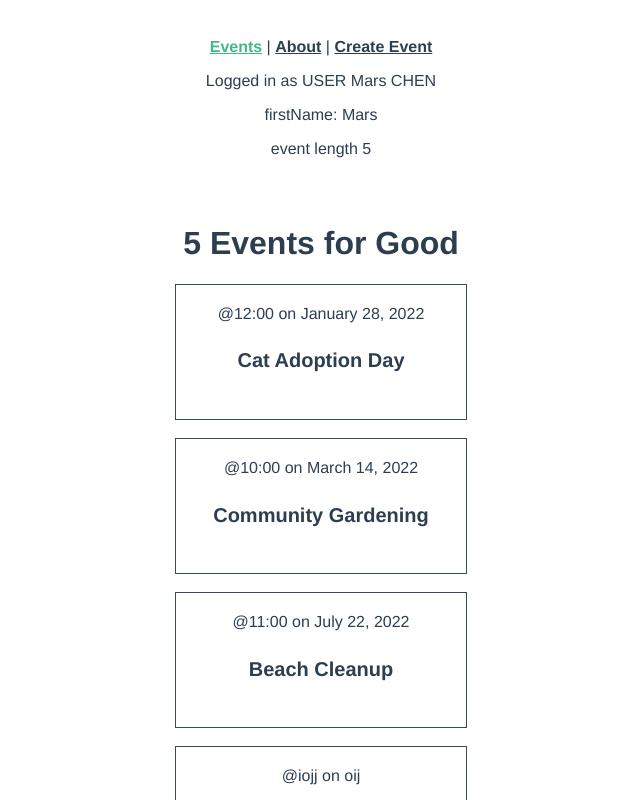
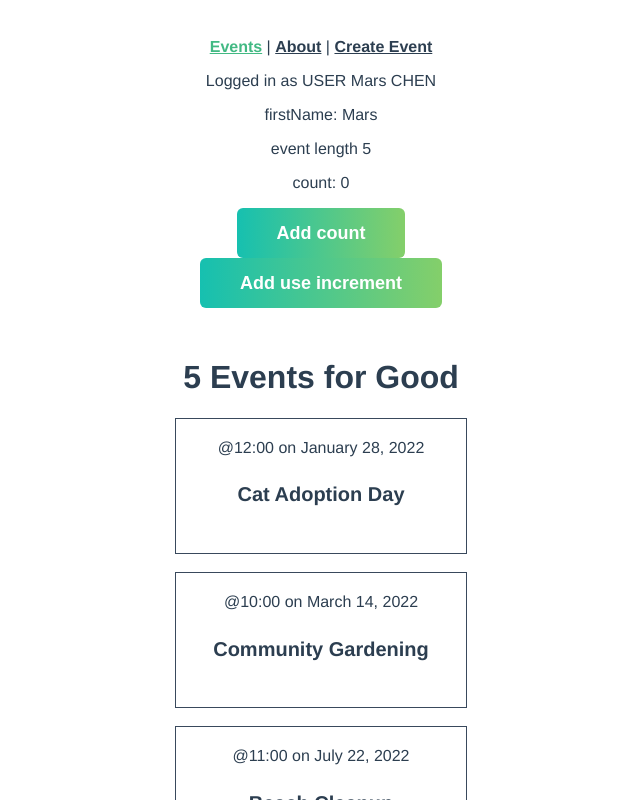
Before and after one commit to hsimao/pinia, a Vue app: page / in a window 1280 px wide. Shown: the top 800 px of the page, without its empty margins (319-959 px from the left). Built offline with nearby package versions, Linux system fonts and the light colour scheme; data requests are answered from the project's data file.

Commit message:
feat: add counter store

```diff
--- a/src/App.vue
+++ b/src/App.vue
@@ -1,9 +1,14 @@
 <script setup>
 import { useUserStore } from "./stores/UserStore";
 import { useEventStore } from "./stores/EventStore";
+import { useCounterStore } from "./stores/CounterStore";
 
+useCounterStore;
+const counter = useCounterStore();
 const userStore = useUserStore();
 const eventStore = useEventStore();
+
+const addCount = () => counter.count++;
 </script>
 
 <template>
@@ -16,6 +21,10 @@ const eventStore = useEventStore();
       <p>Logged in as USER {{ userStore.user }}</p>
       <p>firstName: {{ userStore.firstName }}</p>
       <p>event length {{ eventStore.numberOfEvents }}</p>
+
+      <p>count: {{ counter.count }}</p>
+      <button @click="addCount">Add count</button><br />
+      <button @click="counter.increment">Add use increment</button>
     </div>
     <router-view />
   </div>
--- /dev/null
+++ b/src/stores/CounterStore.js
@@ -0,0 +1,12 @@
+import { defineStore } from "pinia";
+
+export const useCounterStore = defineStore("counter", {
+  state: () => ({
+    count: 0
+  }),
+  actions: {
+    increment() {
+      this.count++;
+    }
+  }
+});
```
